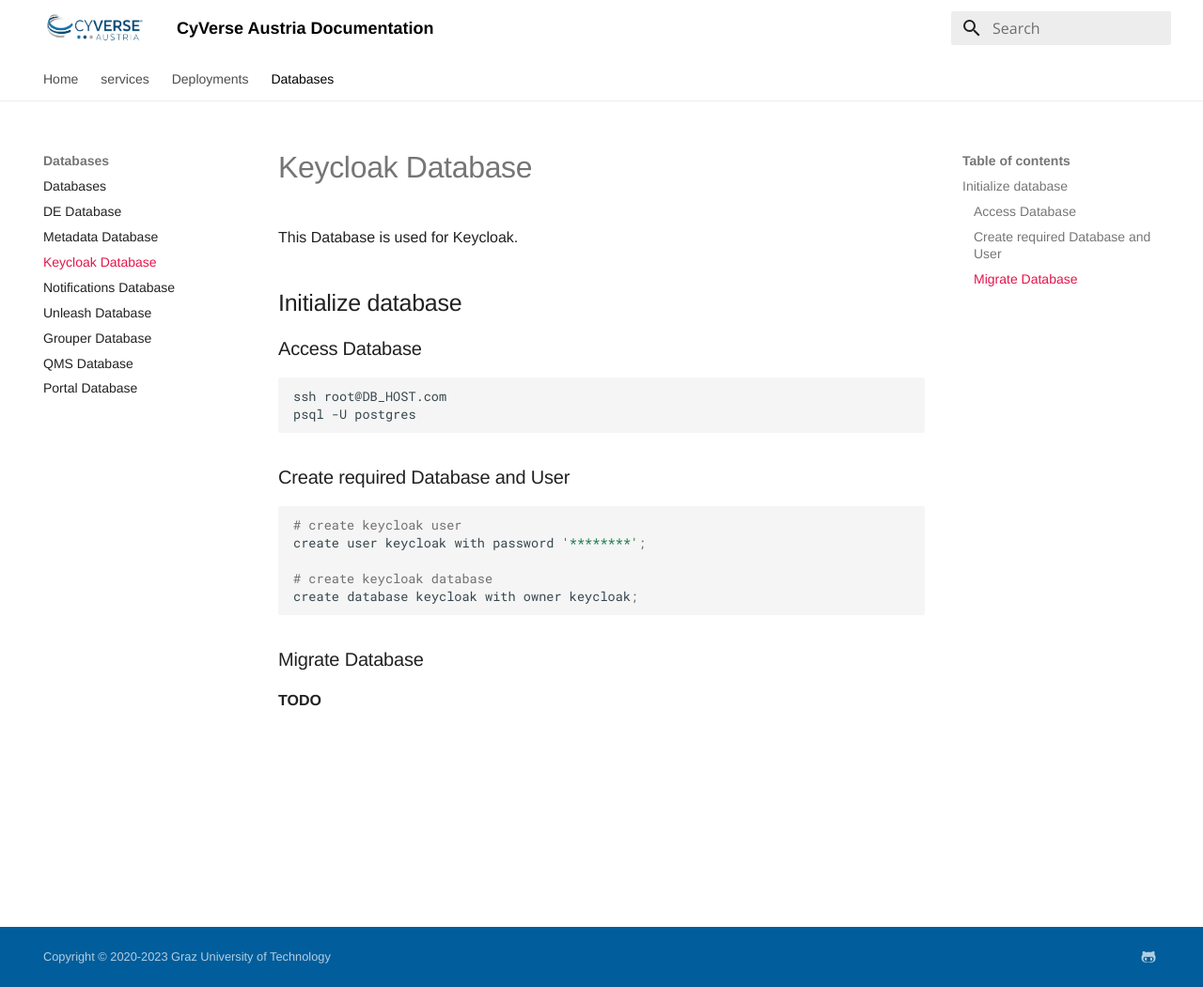
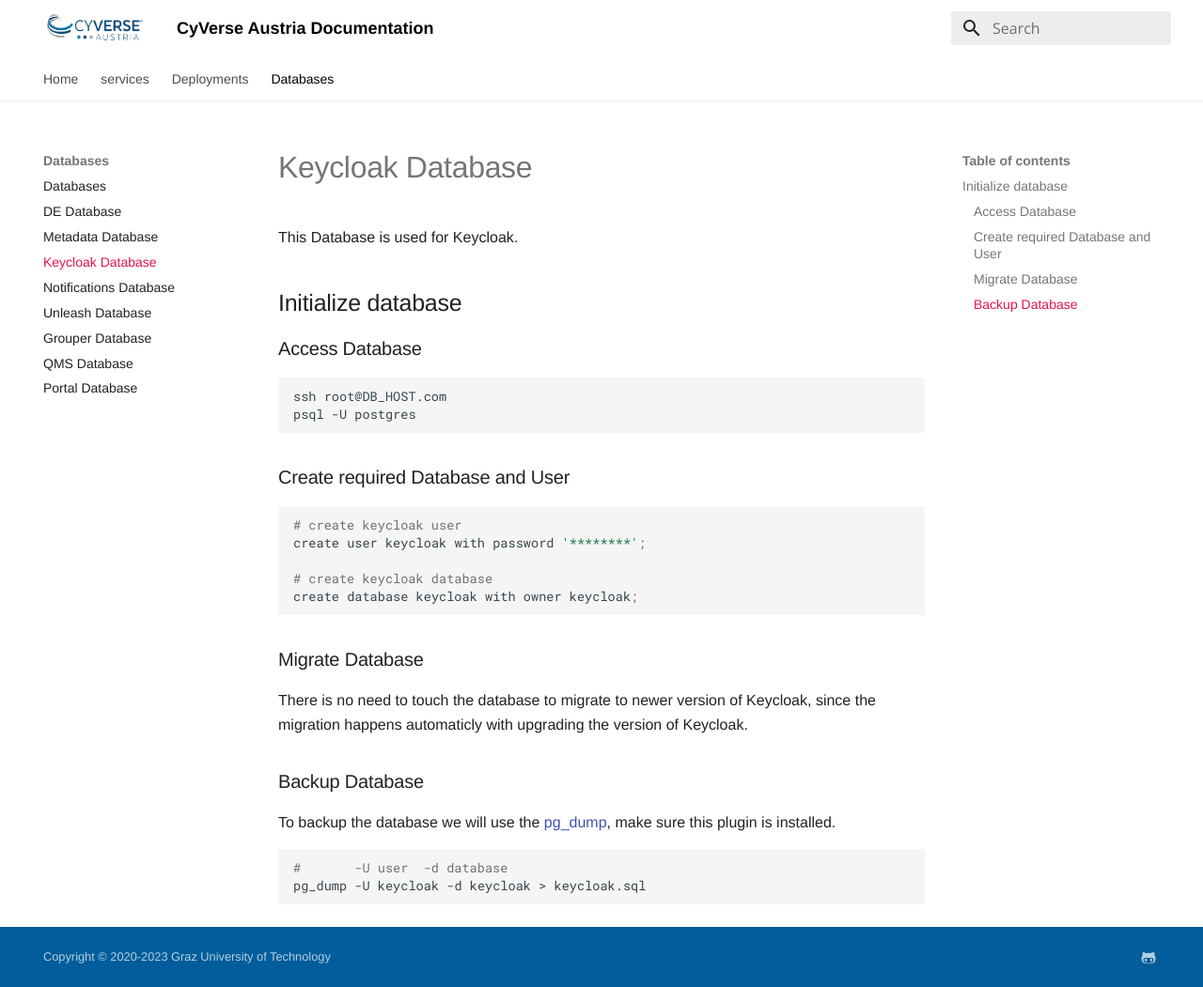
Before and after one commit to cyverse-austria/docs, an MkDocs documentation site: the page built from docs/database/keycloak-db.md, in a window 1280 px wide and 1051 px high. Shown: the whole window at 94% size. Built offline with MkDocs 1.6.1 and Material for MkDocs 9.7.7, drawn with Linux system fonts in a browser that asks for light colours.

Commit message:
db: keycloak backup

````diff
--- a/docs/database/keycloak-db.md
+++ b/docs/database/keycloak-db.md
@@ -23,4 +23,14 @@
 
 ### Migrate Database
 
-**TODO**
+There is no need to touch the database to migrate to newer version of Keycloak, since the migration happens automaticly with upgrading the version of Keycloak.
+
+
+### Backup Database
+
+To backup the database we will use the [pg_dump](https://www.postgresql.org/docs/current/app-pgdump.html), make sure this plugin is installed.
+
+```bash
+#       -U user  -d database
+pg_dump -U keycloak -d keycloak > keycloak.sql
+```
````
